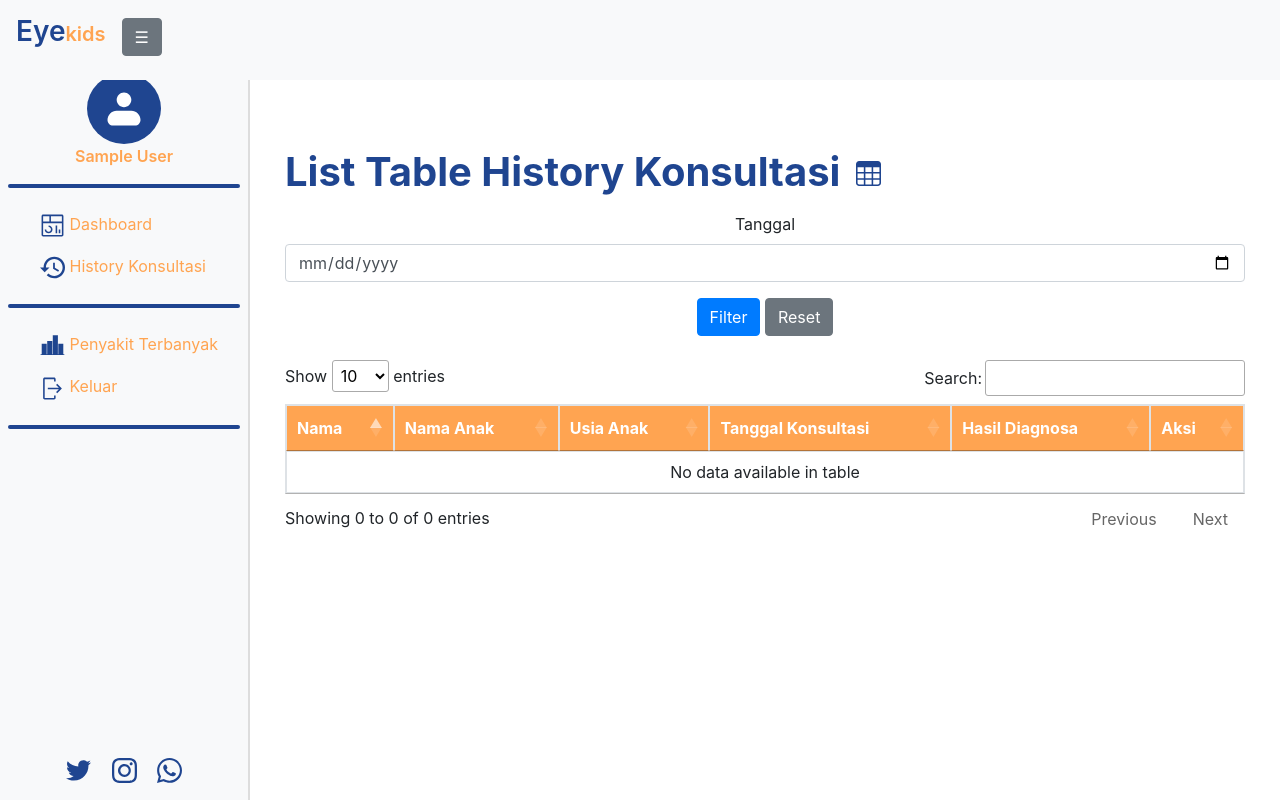
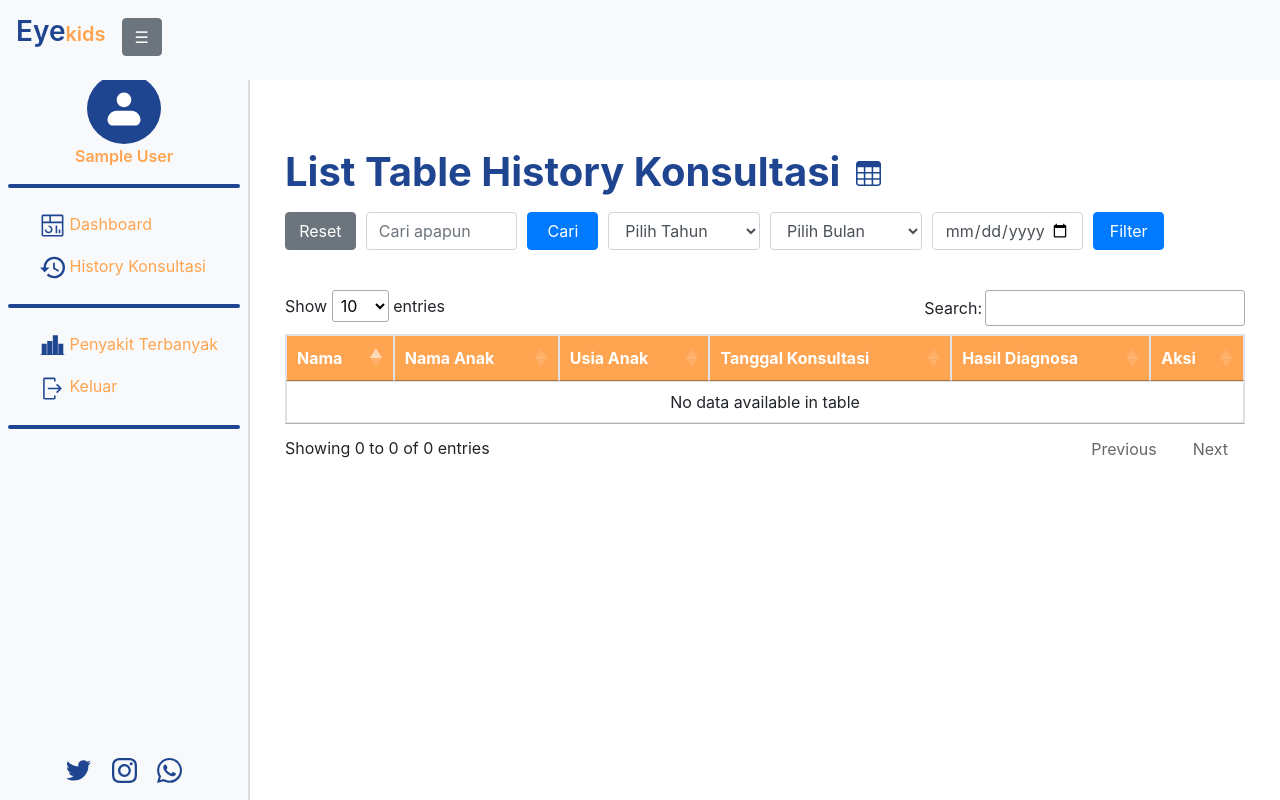
Before and after one commit to rixkyduwi/Deteksi-penyakit-mata-pada-anak-YOLOv8, a Flask app: page /admin/history_konsultasi in a window 1280 px wide. Run offline with Flask 3, Linux system fonts and the light colour scheme; the visitor is signed in with stand-in values (Sample User, id 1); some libraries are stand-ins or nearby versions.

Commit message:
ubah tampilan lagi
Co-Authored-By: zulfatunnisa <80380143+zulfatunnisa@users.noreply.github.com>

```diff
--- a/app/api_admin.py
+++ b/app/api_admin.py
@@ -95,6 +95,27 @@
     filter_month = request.args.get('filterMonth')
     filter_year = request.args.get('filterYear')
     filter_complete_date = request.args.get('filterCompleteDate')
+    filter_anything = request.args.get('filteranything')  # Filter baru untuk "apapun"
+
+    # Generate list of years from 2000 to current year
+    current_year = datetime.now().year
+    years = list(range(2000, current_year + 1))
+
+    # List of months with values 1-12 in Indonesian
+    months = [
+        {"name": "Januari", "value": 1},
+        {"name": "Februari", "value": 2},
+        {"name": "Maret", "value": 3},
+        {"name": "April", "value": 4},
+        {"name": "Mei", "value": 5},
+        {"name": "Juni", "value": 6},
+        {"name": "Juli", "value": 7},
+        {"name": "Agustus", "value": 8},
+        {"name": "September", "value": 9},
+        {"name": "Oktober", "value": 10},
+        {"name": "November", "value": 11},
+        {"name": "Desember", "value": 12},
+    ]
 
     query = History.query
 
@@ -107,6 +128,16 @@
             query = query.filter(extract('month', History.tanggal_konsultasi) == filter_month)
         if filter_year:
             query = query.filter(extract('year', History.tanggal_konsultasi) == filter_year)
+
+    # Filter baru untuk mencari di hasil diagnosa dan nama anak
+    if filter_anything:
+        query = query.join(DataAnak, History.dataanak_id == DataAnak.id).filter(
+            db.or_(
+                DataAnak.nama_anak.ilike(f'%{filter_anything}%'),
+                History.hasil_diagnosa.ilike(f'%{filter_anything}%')
+            )
+        )
+
 
     histori_records = query.all()
     diagnosa_records = []
@@ -124,7 +155,7 @@
         }
         diagnosa_records.append(diagnosa)
 
-    return render_template('admin/history_konsultasi.html', histori_records=diagnosa_records)
+    return render_template('admin/history_konsultasi.html', histori_records=diagnosa_records, years=years, months=months)
 
 @app.route('/admin/history_konsultasi/<int:id>', methods=['PUT'])
 @login_role_required('admin')
--- a/app/api_user.py
+++ b/app/api_user.py
@@ -8,6 +8,7 @@
 from sqlalchemy.exc import IntegrityError
 from sqlalchemy import func
 from sqlalchemy import extract
+from datetime import datetime
 
 @app.before_request
 def before_request():
@@ -283,7 +284,6 @@
 
     return render_template('user/hasil_diagnosa.html', diagnosa=diagnosa)
 
-
 @app.route('/user/history_konsultasi', methods=['GET'])
 @login_role_required('user')
 def user_history_konsultasi():
@@ -291,6 +291,27 @@
     filter_month = request.args.get('filterMonth')
     filter_year = request.args.get('filterYear')
     filter_complete_date = request.args.get('filterCompleteDate')
+    filter_anything = request.args.get('filteranything')  # Filter baru untuk "apapun"
+
+    # Generate list of years from 2000 to current year
+    current_year = datetime.now().year
+    years = list(range(2000, current_year + 1))
+
+    # List of months with values 1-12 in Indonesian
+    months = [
+        {"name": "Januari", "value": 1},
+        {"name": "Februari", "value": 2},
+        {"name": "Maret", "value": 3},
+        {"name": "April", "value": 4},
+        {"name": "Mei", "value": 5},
+        {"name": "Juni", "value": 6},
+        {"name": "Juli", "value": 7},
+        {"name": "Agustus", "value": 8},
+        {"name": "September", "value": 9},
+        {"name": "Oktober", "value": 10},
+        {"name": "November", "value": 11},
+        {"name": "Desember", "value": 12},
+    ]
 
     query = History.query.filter_by(user_id=session["id"])
 
@@ -303,6 +324,15 @@
             query = query.filter(extract('month', History.tanggal_konsultasi) == filter_month)
         if filter_year:
             query = query.filter(extract('year', History.tanggal_konsultasi) == filter_year)
+
+    # Filter baru untuk mencari di hasil diagnosa dan nama anak
+    if filter_anything:
+        query = query.join(DataAnak, History.dataanak_id == DataAnak.id).filter(
+            db.or_(
+                DataAnak.nama_anak.ilike(f'%{filter_anything}%'),
+                History.hasil_diagnosa.ilike(f'%{filter_anything}%')
+            )
+        )
 
     histori_records = query.all()
     diagnosa_records = []
@@ -319,4 +349,7 @@
         }
         diagnosa_records.append(diagnosa)
 
-    return render_template('user/history_konsultasi.html', histori_records=diagnosa_records)
+    return render_template('user/history_konsultasi.html',
+                           histori_records=diagnosa_records,
+                           years=years,
+                           months=months)
--- a/app/templates/admin/history_konsultasi.html
+++ b/app/templates/admin/history_konsultasi.html
@@ -187,15 +187,47 @@
           </div>
           <div class="mt-2 mb-4">
             <form id="filterForm" method="GET">
-              <div class="form-row">
-                <div class="form-group col-md-12">
-                  <label for="filterCompleteDate">Tanggal</label>
-                  <input type="date" class="form-control" id="filterCompleteDate" name="filterCompleteDate" value="{{ request.args.get('filterCompleteDate') }}">
-                </div>
+              <div class="form-row d-flex">
+                          <div class="col-lg-1">
+                              <a href="{{ url_for('user_history_konsultasi') }}" class="btn w-100 btn-secondary">Reset</a>
+                          </div>
+                          <div class="col-lg-2">
+                              <input type="text" class="w-100 form-control" id="filteranything" name="filteranything" placeholder="Cari apapun" value="{% if request.args.get('filteranything') %}{{ request.args.get('filteranything') }}{% endif %}">
+                          </div>
+                          <div class="col-lg-1">
+                              <button type="submit" class="btn w-100 btn-primary">Cari</button>
+                          </div>
+                  <div class="form-group col-2">
+                      <select name="filterYear" class="form-control w-100">
+                          <option value="">Pilih Tahun</option>
+                          {% for year in years %}
+                          {% if request.args.get('filterYear') == year %}
+                          <option value="{{ year }}" checked aria-checked="true" class="clicked" clicked>{{ year }}</option>
+                          {% else %}
+                          <option value="{{ year }}">{{ year }}</option>
+                          {% endif %}
+                          {% endfor %}
+                      </select>
+                  </div>
+                  <div class="col-lg-2">
+                      <select name="filterMonth" class="form-control w-100">
+                          <option value="">Pilih Bulan</option>
+                          {% for month in months %}
+                          {% if request.args.get('filterMonth') == month %}
+                          <option value="{{ month.value }}" checked aria-checked="true" class="clicked" clicked>{{ month.name }}</option>
+                          {% else %}
+                          <option value="{{ month.value }}">{{ month.name }}</option>
+                          {% endif %}
+                          {% endfor %}
+                      </select></div>
+                  <div class="form-group col-2">
+                      <input type="date" class="form-control w-100" id="filterCompleteDate" name="filterCompleteDate" value="{{ request.args.get('filterCompleteDate') }}">
+                  </div>
+                  <div class="form-group col-1">
+                      <button type="submit" class="btn btn-primary w-100">Filter</button>
+                  </div>
               </div>
-              <button type="submit" class="btn btn-primary">Filter</button>
-              <a href="{{ url_for('history_konsultasi') }}" class="btn btn-secondary">Reset</a>
-            </form>
+          </form>
           </div>
           <div class="table-responsive">
             <table class="table table-bordered" id="data-table">
```
Also changed, not shown: app/static/models/tiny_face_detector_model-weights_manifest.json (added, +1 -0 lines), app/templates/user/history_konsultasi.html (+43 -15 lines), 1 other file.
